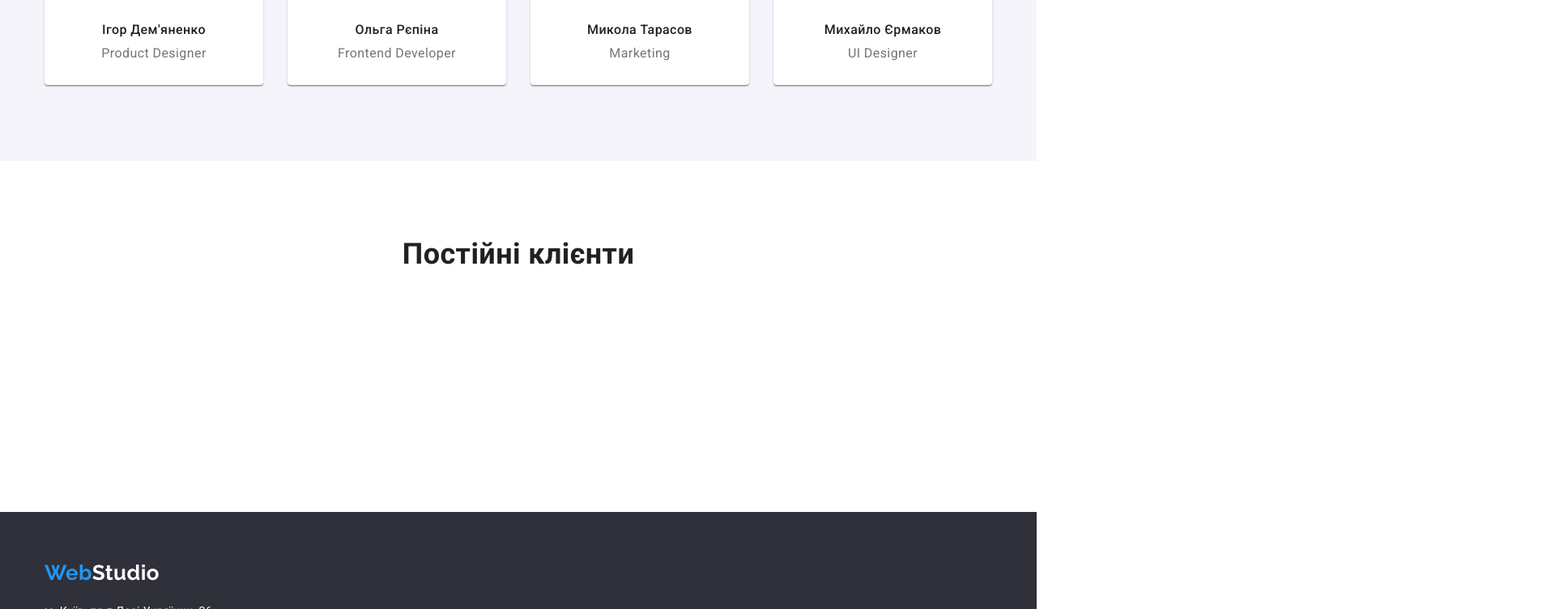
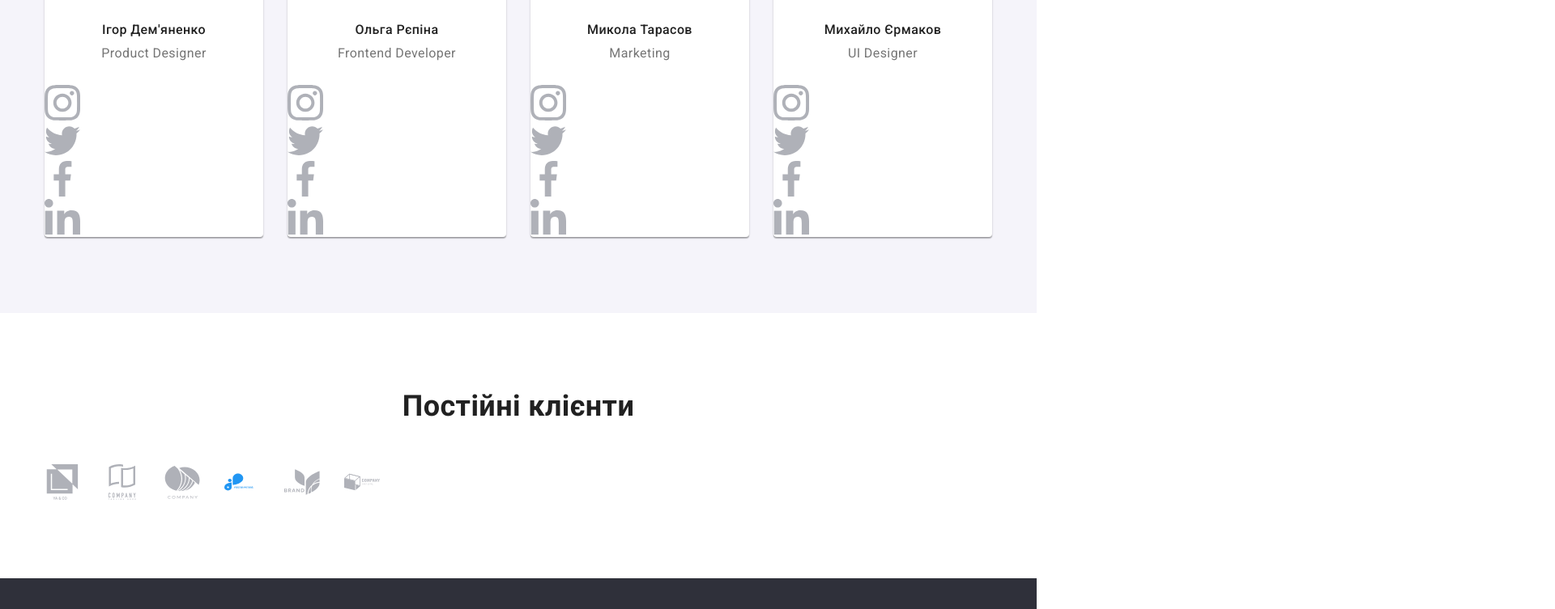
Before and after one commit to JaneLev90/goit-markup-hw-04, a plain HTML site: page index.html in a window 1280 px wide. Shown: the part 2047-2800 px from the top of the page at 81% size, 1920 px wide, since content can reach past the window. Drawn offline with nearby package versions, Linux system fonts and the light colour scheme.

Commit message:
svg подключение

```diff
--- a/css/styles.css
+++ b/css/styles.css
@@ -127,15 +127,17 @@ nav .current {
 .nav-contacts > li:not(:last-child) {
   margin-right: 50px;
 }
-.icon-envelope{
+.icon-envelope {
   width: 16px;
   height: 12px;
-  fill: red;
-}
-.icon-smartphon{
+  cursor: pointer;
+ }
+.icon-smartphon {
   width: 10px;
   height: 16px;
+  cursor: pointer;
 }
+
 /*hero*/
 .hero {
   padding: 200px 0;
@@ -279,6 +281,9 @@ nav .current {
   text-align: center;
   color: var(--color-second);
 }
+.name-socials{
+
+}
 /*Секція Постійні клієнти*/
 
 
@@ -357,6 +362,7 @@ nav .current {
   background-color: var(--color-backdark);
 }
 .footer-list {
+  display: inline-block;
   margin-top: 20px;
 }
 .logo-footer {
--- a/index.html
+++ b/index.html
@@ -39,20 +39,16 @@
         </nav>
         <ul class="nav-contacts">
           <li>
-
-            <svg width="16" height="12" viewBox="0 0 16 12" fill="none" xmlns="http://www.w3.org/2000/svg">
-              <path d="M14.5 0H1.50001C0.672854 0 0 0.672853 0 1.50001V10.5C0 11.3271 0.672854 12 1.50001 12H14.5C15.3271 12 16 11.3271 16 10.5V1.50001C16 0.672853 15.3271 0 14.5 0ZM14.5 0.999994C14.5679 0.999994 14.6325 1.01409 14.6916 1.0387L8 6.83838L1.30833 1.0387C1.36742 1.01412 1.43204 0.999994 1.49998 0.999994H14.5ZM14.5 11H1.50001C1.22414 11 0.999996 10.7759 0.999996 10.5V2.09521L7.67236 7.87792C7.76661 7.95944 7.8833 7.99999 8 7.99999C8.1167 7.99999 8.23339 7.95948 8.32764 7.87792L15 2.09521V10.5C15 10.7759 14.7759 11 14.5 11Z" fill="#757575"/>
-              </svg>
-               <svg class="icon-envelope">
-              <use href="./images/sprite1.svg#envelope"></use>
+              <svg class="icon-envelope" width="16" height="12" viewBox="0 0 16 12" fill="none">
+              <use href="./images/sprite1.svg#icon-envelope"></use>
             </svg>
             <a class="contacts" href="mailto:info@devstudio.com" lang="en"
               >info@devstudio.com</a
             >
           </li>
           <li>
-            <svg class="icon-smartphon">
-              <use href="./images/sprite1.svg#smartphon"></use>
+            <svg class="icon-smartphon"  width="10" height="16">
+              <use href="./images/sprite1.svg#icon-smartphone"></use>
             </svg>
             <a class="contacts" href="tel:+380961111111">+38 096 111 11 11</a>
           </li>
@@ -145,6 +141,12 @@
                 <h3 class="name">Ігор Дем'яненко</h3>
                 <p class="profy" lang="en">Product Designer</p>
               </div>
+              <ul>
+                <li class="name-socials"><a href="#"><svg width="44px" height="44px"><use href="./images/sprite1.svg#icon-instagram"></use></svg></a></li>
+                <li class="name-socials"><a href="#"><svg width="44px" height="44px"><use href="./images/sprite1.svg#icon-twitter"></use></svg></a></li>
+                <li class="name-socials"><a href="#"><svg width="44px" height="44px"><use href="./images/sprite1.svg#icon-facebook"></use></svg></a></li>
+                <li class="name-socials"><a href="#"><svg width="44px" height="44px"><use href="./images/sprite1.svg#icon-linkedin"></use></svg></a></li>
+              </ul>
             </li>
             <li class="section-list-profy">
               <img src="./images/repina.jpg" alt="Ольга Рєпіна" width="270" />
@@ -152,6 +154,12 @@
                 <h3 class="name">Ольга Рєпіна</h3>
                 <p class="profy" lang="en">Frontend Developer</p>
               </div>
+              <ul>
+                <li class="name-socials"><a href="#"><svg width="44px" height="44px"><use href="./images/sprite1.svg#icon-instagram"></use></svg></a></li>
+                <li class="name-socials"><a href="#"><svg width="44px" height="44px"><use href="./images/sprite1.svg#icon-twitter"></use></svg></a></li>
+                <li class="name-socials"><a href="#"><svg width="44px" height="44px"><use href="./images/sprite1.svg#icon-facebook"></use></svg></a></li>
+                <li class="name-socials"><a href="#"><svg width="44px" height="44px"><use href="./images/sprite1.svg#icon-linkedin"></use></svg></a></li>
+              </ul>
             </li>
             <li class="section-list-profy">
               <img
@@ -163,6 +171,12 @@
                 <h3 class="name">Микола Тарасов</h3>
                 <p class="profy" lang="en">Marketing</p>
               </div>
+              <ul>
+                <li class="name-socials"><a href="#"><svg width="44px" height="44px"><use href="./images/sprite1.svg#icon-instagram"></use></svg></a></li>
+                <li class="name-socials"><a href="#"><svg width="44px" height="44px"><use href="./images/sprite1.svg#icon-twitter"></use></svg></a></li>
+                <li class="name-socials"><a href="#"><svg width="44px" height="44px"><use href="./images/sprite1.svg#icon-facebook"></use></svg></a></li>
+                <li class="name-socials"><a href="#"><svg width="44px" height="44px"><use href="./images/sprite1.svg#icon-linkedin"></use></svg></a></li>
+              </ul>
             </li>
             <li class="section-list-profy">
               <img
@@ -174,6 +188,12 @@
                 <h3 class="name">Михайло Єрмаков</h3>
                 <p class="profy" lang="en">UI Designer</p>
               </div>
+              <ul>
+                <li class="name-socials"><a href="#"><svg width="44px" height="44px"><use href="./images/sprite1.svg#icon-instagram"></use></svg></a></li>
+                <li class="name-socials"><a href="#"><svg width="44px" height="44px"><use href="./images/sprite1.svg#icon-twitter"></use></svg></a></li>
+                <li class="name-socials"><a href="#"><svg width="44px" height="44px"><use href="./images/sprite1.svg#icon-facebook"></use></svg></a></li>
+                <li class="name-socials"><a href="#"><svg width="44px" height="44px"><use href="./images/sprite1.svg#icon-linkedin"></use></svg></a></li>
+              </ul>
             </li>
           </ul>
         </div>
@@ -184,33 +204,33 @@
           <h2 class="title">Постійні клієнти</h2>
           <ul class="section-lists">
             <li>
-              <svg>
-                <use href="./images/sprite1.svg#company-yaco"></use>
+              <svg width="44px" height="44px">
+                <use href="./images/sprite1.svg#icon-company-yaco"></use>
               </svg>
             </li>
             <li>
-              <svg>
-                <use href="./images/sprite1.svg#company-tagline"></use>
+              <svg width="44px" height="44px">
+                <use href="./images/sprite1.svg#icon-company-tagline"></use>
               </svg>
             </li>
             <li>
-              <svg>
-                <use href="./images/sprite1.svg#company"></use>
+              <svg width="44px" height="44px">
+                <use href="./images/sprite1.svg#icon-company"></use>
               </svg>
             </li>
             <li>
-              <svg>
-                <use href="./images/sprite1.svg#company-foster"></use>
+              <svg width="44px" height="44px">
+                <use href="./images/sprite1.svg#icon-company-foster"></use>
               </svg>
             </li>
             <li>
-              <svg>
-                <use href="./images/sprite1.svg#company-brand"></use>
+              <svg width="44px" height="44px">
+                <use href="./images/sprite1.svg#icon-company-brand"></use>
               </svg>
             </li>
             <li>
-              <svg>
-                <use href="./images/sprite1.svg#company-line"></use>
+              <svg width="44px" height="44px">
+                <use href="./images/sprite1.svg#icon-company-line"></use>
               </svg>
             </li>
           </ul>
@@ -249,13 +269,13 @@
           </ul>
         </address>
 
-        <div class="socials-list">
+        <div class="footer-list">
           <p class="socials">приєднуйтесть</p>
           <ul>
-            <li class="icon-socials">jhv</li>
-            <li class="icon-socials">bsdv</li>
-            <li class="icon-socials">vdhgv</li>
-            <li class="icon-socials">cdv</li>
+            <li class="icon-socials"><a href="#"><svg width="44px" height="44px"><use href="./images/sprite1.svg#icon-instagram"></use></svg></a></li>
+            <li class="icon-socials"><a href="#"><svg width="44px" height="44px"><use href="./images/sprite1.svg#icon-twitter"></use></svg></a></li>
+            <li class="icon-socials"><a href="#"><svg width="44px" height="44px"><use href="./images/sprite1.svg#icon-facebook"></use></svg></a></li>
+            <li class="icon-socials"><a href="#"><svg width="44px" height="44px"><use href="./images/sprite1.svg#icon-linkedin"></use></svg></a></li>
           </ul>
         </div>
       </div>
```
Also changed, not shown: portfolio.html (+20 -4 lines).
